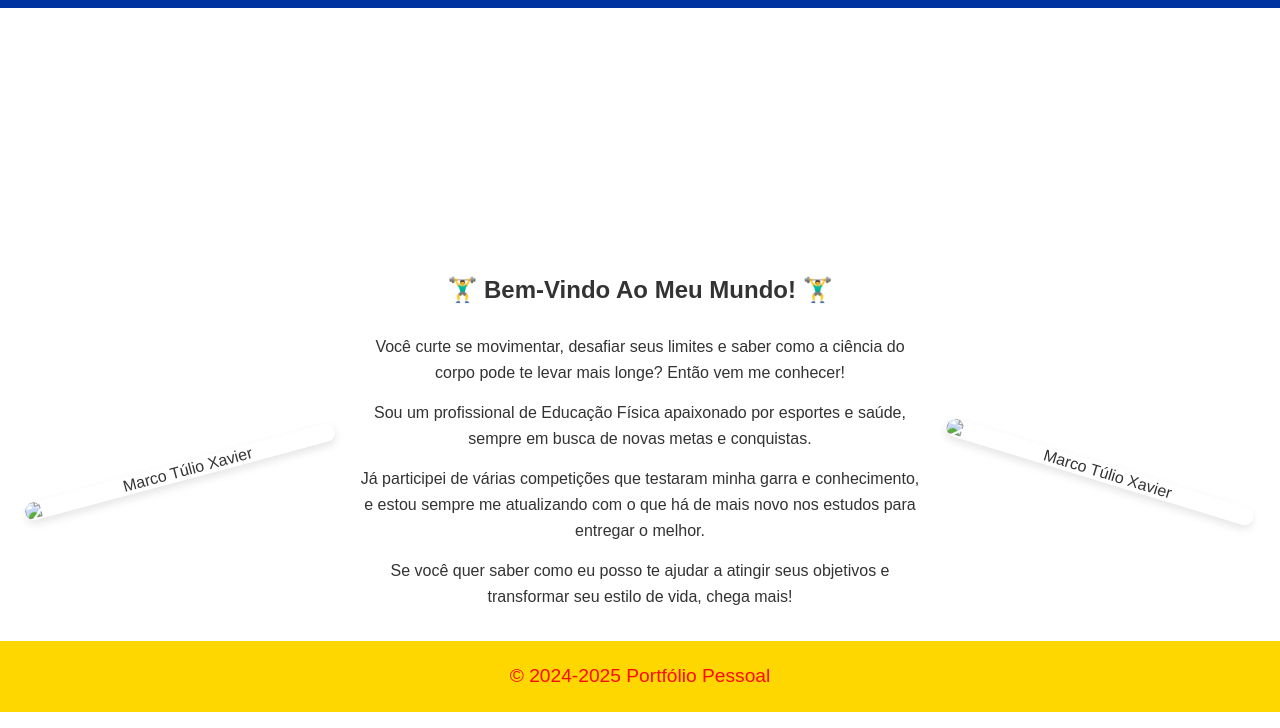
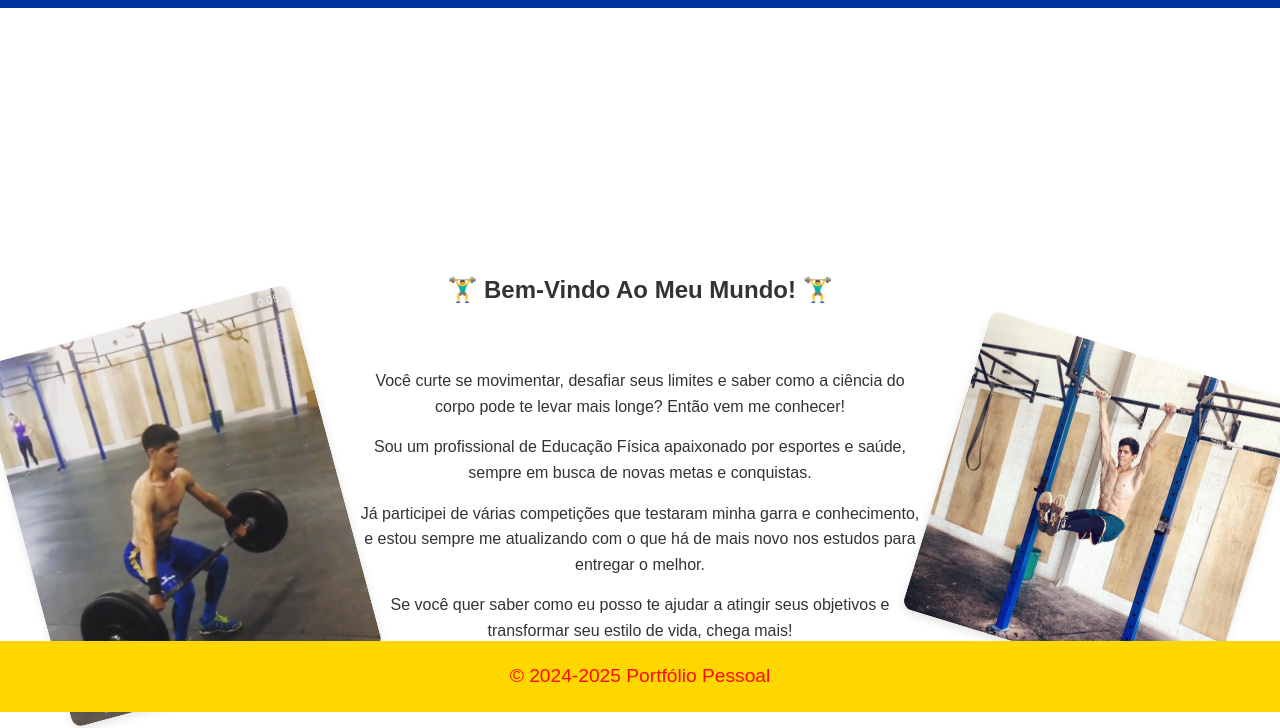
Before and after one commit to Marilia2908/Personal-marco-tulio, a plain HTML site: page index.html in a window 1280 px wide. Shown: the part 88-816 px from the top of the page. Drawn offline with Linux system fonts and the light colour scheme.

Commit message:
Update index.html

```diff
--- a/index.html
+++ b/index.html
@@ -22,7 +22,7 @@
         <div class="container">
             <h2>🏋️‍♂️  Bem-Vindo Ao Meu Mundo! 🏋️‍♂️</h2>
             <div class="intro-content">
-                <img src="imagens/one.jpg" alt="Marco Túlio Xavier" class="profile-img left">
+                <img src="one.jpg" alt="Marco Túlio Xavier" class="profile-img left">
                 <div class="text">
                     <p>Você curte se movimentar, desafiar seus limites e saber como a ciência do corpo pode te levar mais longe? Então vem me conhecer!</p>
                     <p>Sou um profissional de Educação Física apaixonado por esportes e saúde, sempre em busca de novas metas e conquistas.</p>
@@ -30,7 +30,7 @@
                     <p>Se você quer saber como eu posso te ajudar a atingir seus objetivos e transformar seu estilo de vida, chega mais!</p>
 
                 </div>
-                <img src="imagens/tree.jpg" alt="Marco Túlio Xavier" class="profile-img right">
+                <img src="tree.jpg" alt="Marco Túlio Xavier" class="profile-img right">
             </div>
         </div>
     </main>
```
